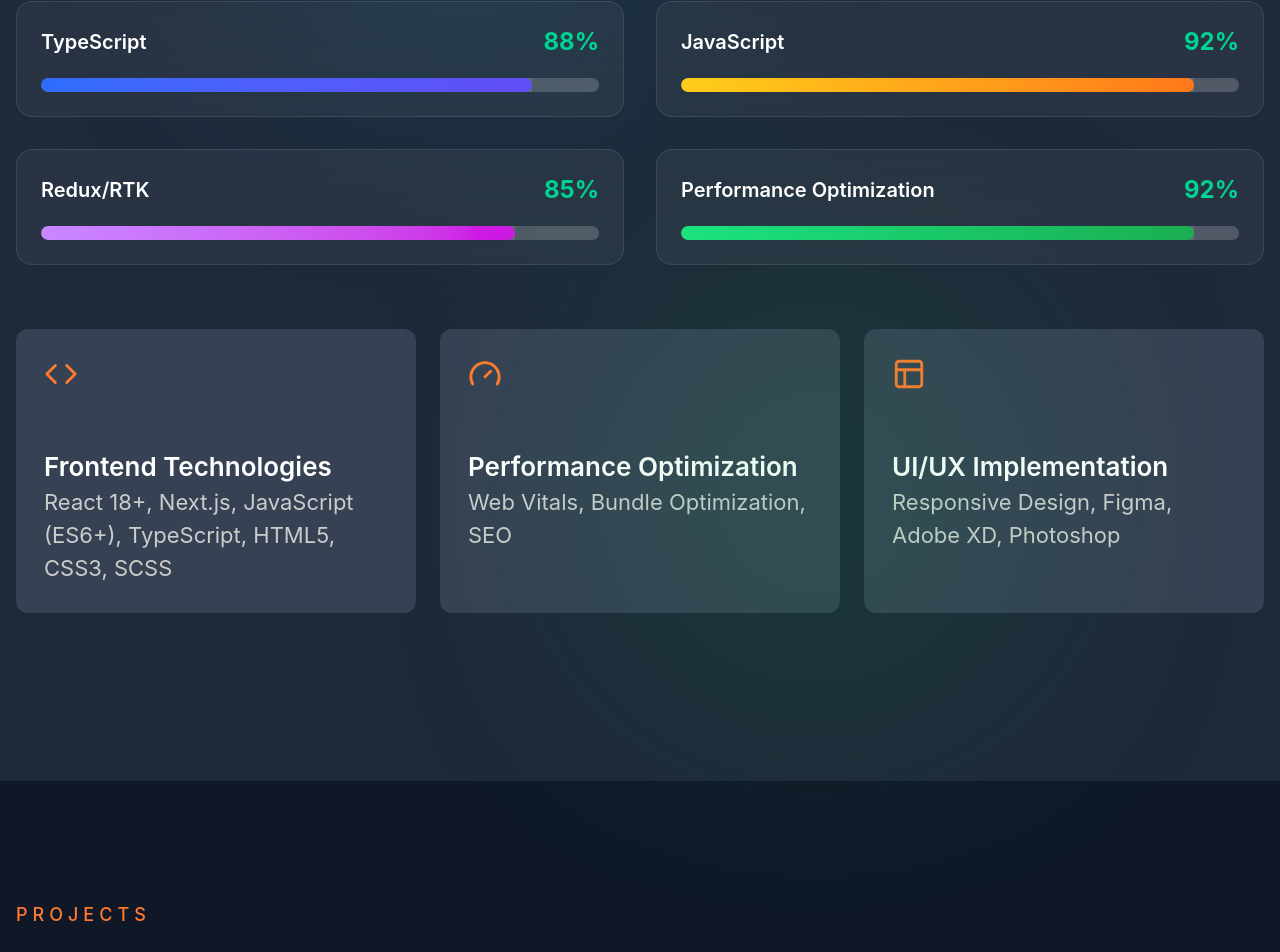
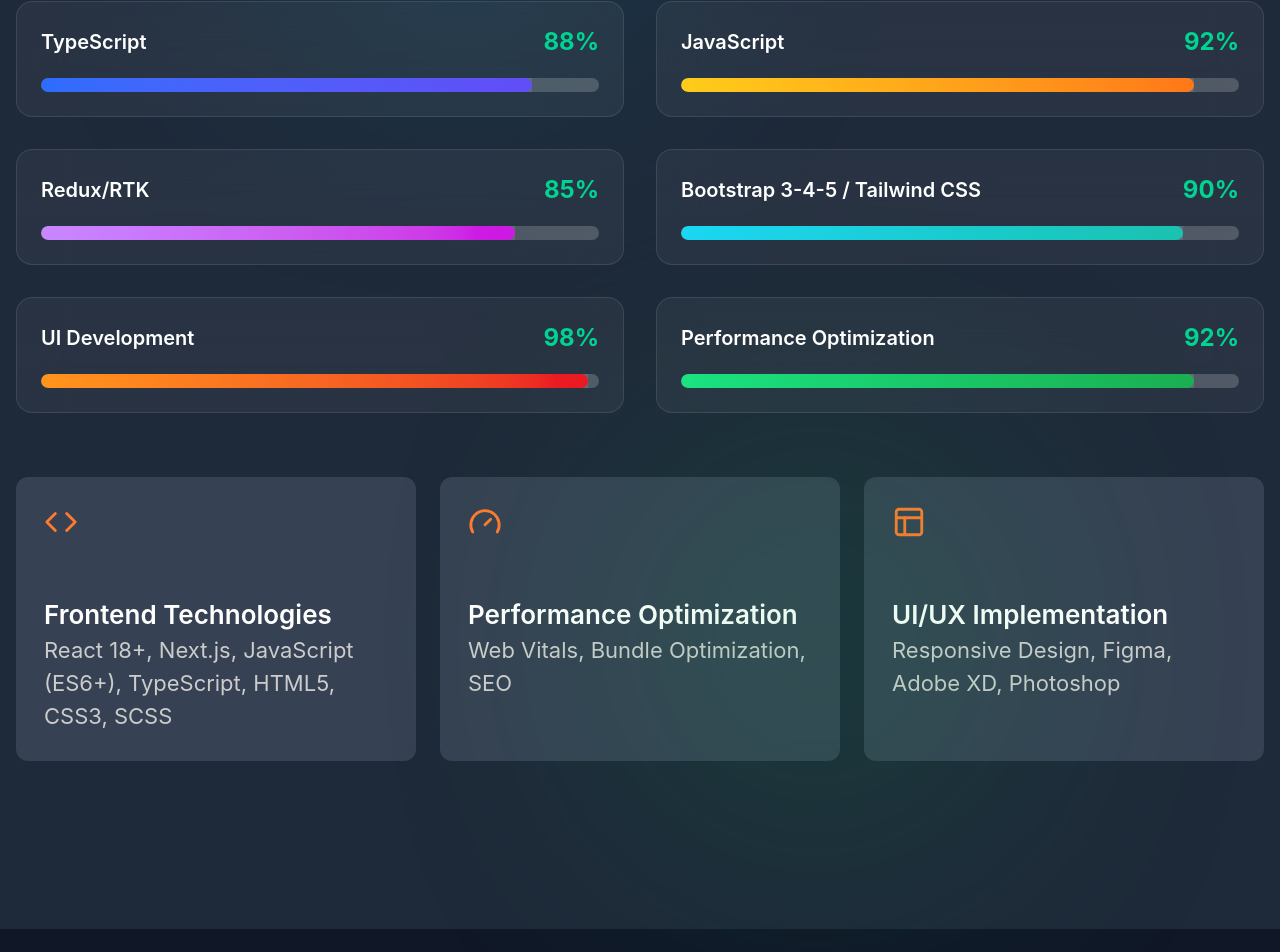
Before and after one commit to developersunilpatel/Resume, a Next.js app: page / in a window 1280 px wide. Shown: the part 2081-3033 px from the top of the page. Built offline with nearby package versions, Linux system fonts and the light colour scheme.

Commit message:
Skills updated

```diff
--- a/src/components/Skills.tsx
+++ b/src/components/Skills.tsx
@@ -37,16 +37,16 @@
     percentage: 85,
     color: "from-purple-400 to-fuchsia-600",
   },
-  // {
-  //   name: "Express js",
-  //   percentage: 90,
-  //   color: "from-cyan-400 to-teal-500",
-  // },
-  // {
-  //   name: "Node js",
-  //   percentage: 80,
-  //   color: "from-orange-400 to-red-600",
-  // },
+  {
+    name: "Bootstrap 3-4-5 / Tailwind CSS",
+    percentage: 90,
+    color: "from-cyan-400 to-teal-500",
+  },
+  {
+    name: "UI Development ",
+    percentage: 98,
+    color: "from-orange-400 to-red-600",
+  },
   {
     name: "Performance Optimization",
     percentage: 92,
```
